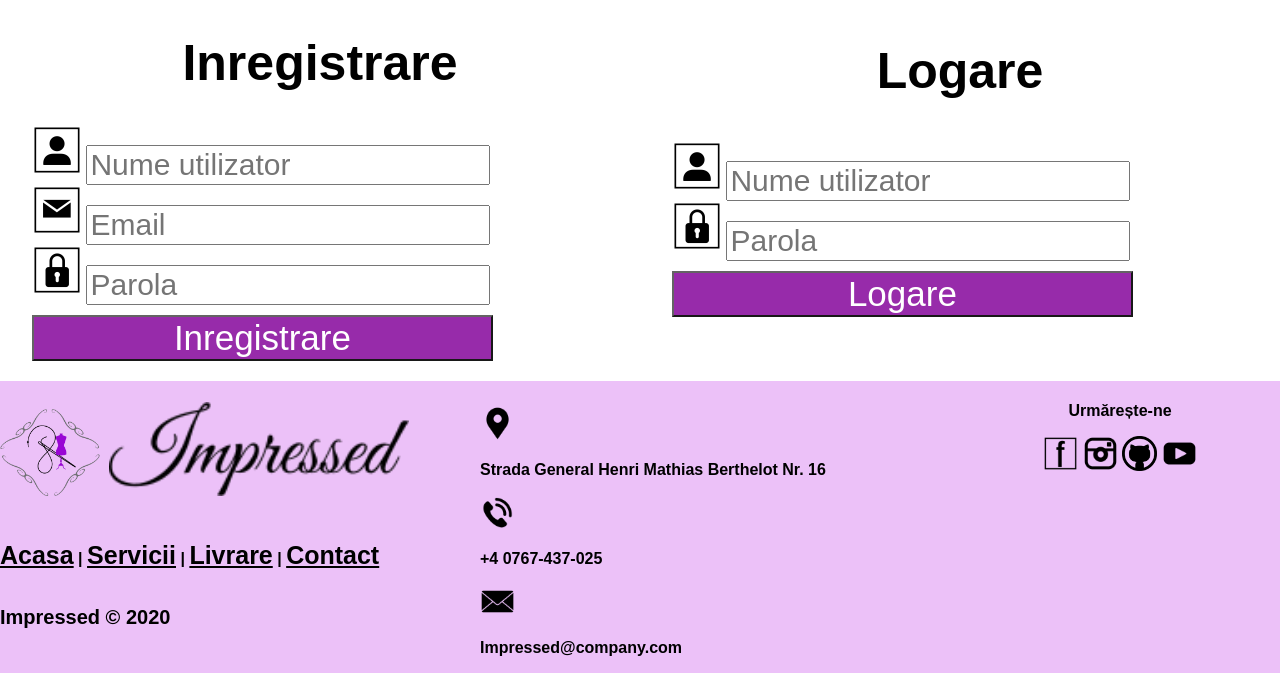
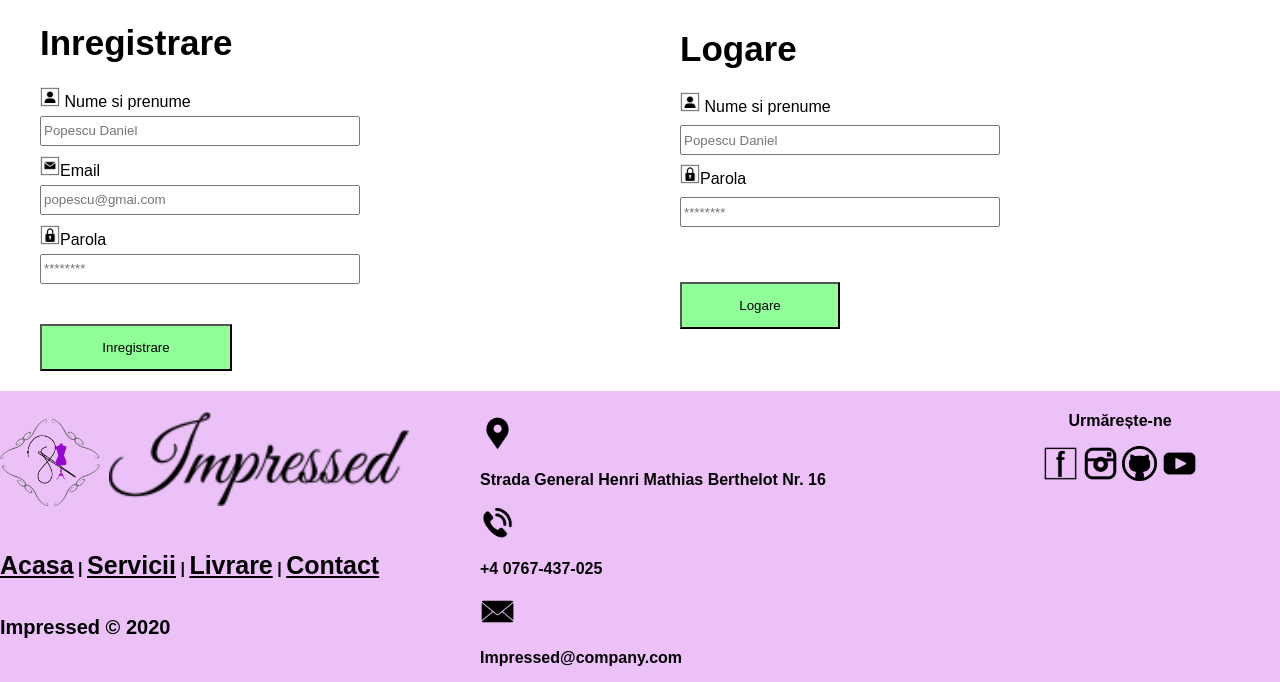
Before and after one commit to LauraStan99/FII, a PHP site: page /Inregistrare.html in a window 1280 px wide. Shown: the part 101-783 px from the top of the page. Run offline with PHP 8.4, Linux system fonts and the light colour scheme.

Commit message:
update-inregistrare

```diff
--- a/TW/Inregistrare.html
+++ b/TW/Inregistrare.html
@@ -65,39 +65,78 @@
     <h1>
         Inregistrare
     </h1>
-    <div class="inregistrare-register">
-        <img src="Poze/register-tw.png" alt="register" >
-        <input class="input-register" type="text" placeholder="Nume utilizator" name="numeUz">
-    </div>
 
-    <div class="inregistrare-email">
-        <img src="Poze/email-tw.png" alt="email" >
-      <input class="input-email" type="text" placeholder="Email" name="email">
-    </div>
+    <label for="inregistrare-register">
+      <a
+        ><img id="register" src="Poze/register-tw.png" alt="register" /> Nume si prenume
+      </a>
+    </label>
+    <input
+      type="text"
+      id="inregistrare-register"
+      name="nume-intreg"
+      placeholder="Popescu Daniel"
+    />
 
-    <div class="inregistrare-parola">
-        <img src="Poze/parola-tw.png" alt="parola" >
-        <input class="input-parola" type="text" placeholder="Parola" name="parola">
-    </div>
+    <label for="inregistrare-email">
+      <a
+        ><img id="email" src="Poze/email-tw.png" alt="email" />Email
+      </a>
+    </label>
+    <input
+      type="text"
+      id="inregistrare-email"
+      name="email"
+      placeholder="popescu@gmai.com"
+    />
+
+    <label for="inregistrare-parola">
+      <a
+        ><img id="parola" src="Poze/parola-tw.png" alt="parola" />Parola
+      </a>
+    </label>
+    <input
+      type="text"
+      id="inregistrare-parola"
+      name="parola"
+      placeholder="********"
+    />
 
     <button  type="submit" class="buton-stanga">
       Inregistrare
     </button>
+
   </div>
 
   <div class="main-dreapta">
     <h2>
        Logare
     </h2>
-    <div class="logare-register">
-        <img src="Poze/register-tw.png" alt="register" >
-        <input class="input-d-register" type="text" placeholder="Nume utilizator" name="numeUz">
-    </div>
 
-    <div class="logare-parola">
-        <img src="Poze/parola-tw.png" alt="parola" >
-        <input class="input-d-parola" type="text" placeholder="Parola" name="parola">
-    </div>
+    <label for="logare-register">
+      <a
+        ><img id="log-register" src="Poze/register-tw.png" alt="log-register" /> Nume si prenume
+      </a>
+    </label>
+    <input
+      type="text"
+      id="logare-register"
+      name="nume-intreg"
+      placeholder="Popescu Daniel"
+    />
+
+    <label for="logare-parola">
+      <a
+        ><img id="log-parola" src="Poze/parola-tw.png" alt="log-parola" />Parola
+      </a>
+    </label>
+    <input
+      type="text"
+      id="logare-parola"
+      name="parola"
+      placeholder="********"
+    />
+
 
     <button  type="submit" class="buton-dreapta">
       Logare
--- a/TW/css/inregistrare.css
+++ b/TW/css/inregistrare.css
@@ -110,95 +110,90 @@ input[type="submit"] {
   border: 0;
   color: white;
 }
-
 main{
   width: 100%;
   display: flex;
   flex-direction: row;
-  flex-wrap : wrap;
-  align-content: center;
-  justify-content: space-around;
+  flex-wrap: wrap;
+
 }
-
+main .main-stanga,
 main .main-dreapta{
-  width: 45%;
-  flex-wrap: wrap;
-  flex-direction: row;
+    display: flex;
+    flex-direction: column;
+    flex-wrap: wrap;
 }
-
-main .main-stanga{
-  width: 45%;
-  flex-wrap: wrap;
-  flex-direction: row;
-  align-items: center;
+.main-stanga{
+width: 50%;
+}
+.main-dreapta{
+width: 50%;
 }
 
 main .main-stanga h1{
-  font-size: 50px;
-  text-align:center;
+  font-size:35px;
+  margin-left: 40px;
 }
 
-.main-stanga .inregistrare-register img,
-.main-stanga .inregistrare-email img,
-.main-stanga .inregistrare-parola img{
-  width: 50px;
+
+main .main-stanga #register, #email,#parola{
+height: 20px;
+margin-left: 40px;
 }
 
-.main-stanga .input-register,
-.main-stanga .input-email,
-.main-stanga .input-parola
-{
-  width: 70%;
-  font-size: 30px;
+main .main-stanga input[type="text"] {
+ margin-left: 40px;
+ width: 50%;
+ height: 30px;
+ margin-bottom: 10px;
+ margin-top: 5px;
+}
+main .main-stanga .buton-stanga{
+background-color: rgb(143, 255, 152);
+width: 30%;
+color: black;
+padding: 14px 10px;
+text-decoration: none;
+margin-top: 30px;
+margin-left: 40px;
+outline:none;
 }
 
-.main-stanga  .buton-stanga{
-  background-color: rgb(140, 21, 161);
-  color: white;
-  font-size: 35px;
-  cursor: pointer;
-  align-self: flex-start;
-  opacity: 0.9;
-  margin-top: 10px;
-  width:80%;
+main .main-dreapta h2{
+  font-size:35px;
+  margin-left: 40px;
 }
 
-.main-stanga .buton-stanga:hover{
-  opacity: 1;
-}
-   /*partea dreapta*/
-.main-dreapta h2{
-  text-align:center;
-  font-size:50px;
+main .main-dreapta #log-register,#log-parola{
+  height: 20px;
+  margin-left: 0px;
+  margin-top: -10px;
+
+  }
+
+main .main-dreapta input[type="text"] {
+  margin-left: 40px;
+  width: 50%;
+  height: 30px;
+  margin-bottom: 15px;
+  margin-top: 7px;
+ }
+main .main-dreapta label{
+height: 20px;
+margin-left: 40px;
 }
 
-.main-dreapta .logare-register img,
-.main-dreapta .logare-parola img{
-  width: 50px;
-  align-self: center;
-}
+main .main-dreapta .buton-dreapta {
+  background-color: rgb(143, 255, 152);
+  width: 25%;
+  color: black;
+  padding: 14px 10px;
+  text-decoration: none;
+  margin-top: 40px;
+  margin-left: 40px;
+  outline:none;
+  }
 
-.main-dreapta .logare-register .input-d-register,
-.main-dreapta .logare-parola .input-d-parola {
-  width: 70%;
-  font-size: 30px;
-}
-
-.main-dreapta  .buton-dreapta{
-  background-color: rgb(140, 21, 161);
-  color: white;
-  font-size: 35px;
-  cursor: pointer;
-  align-self: center;
-  opacity: 0.9;
-  margin-top: 10px;
-  box-sizing: border-box;
-  width: 80%;
-}
-
-.main-dreapta .buton-dreapta:hover{
-  opacity: 1;
-}
 
 .footer{
     background-color: rgb(236, 193, 248);
@@ -317,18 +312,18 @@ main .main-stanga h1{
    .navbar form input[type="search"] {
     margin-left:50px;
      }
-    main{
-      flex-wrap: wrap;
+
+     .main-dreapta,
+     .main-stanga{
       flex-direction: column;
-      justify-content: center;
-      width:100%;
-    }
-    main .main-dreapta,
-    main .main-stanga{
-      text-align:center;
+      width: 100%;
+      text-align: center;
       align-items: center;
-      width:100%
-    }
+     }
+     .main-dreapta input[type="text"],
+     .main-stanga input[type="text"]{
+       align-self:center;
+     }
     .footer{
       font:bold 15px sans-serif;
     }
```
